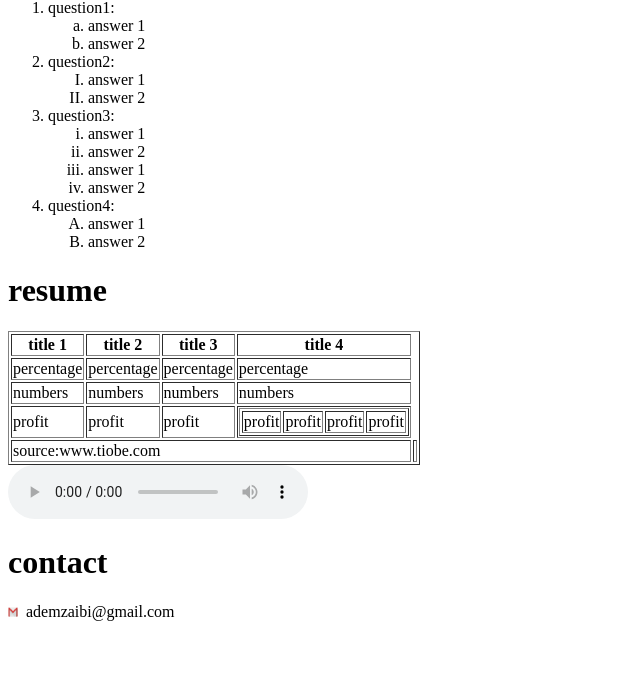
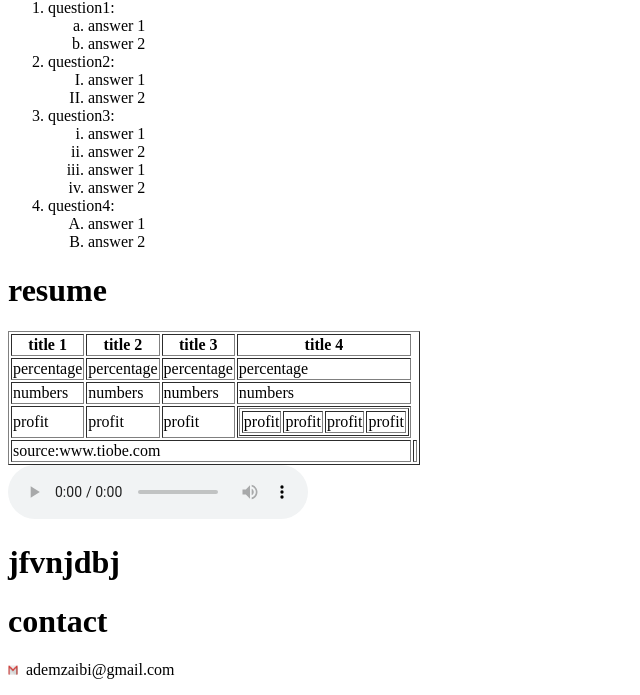
Before and after one commit to ayoubzaibi/html-ws, a plain HTML site: page index.html in a window 1280 px wide. Shown: the part 732-1427 px from the top of the page, without its empty margins (0-640 px from the left). Before the commit the page ends 1369 px from the top, so only its background shows below. Drawn offline with Linux system fonts and the light colour scheme.

Commit message:
adding title

```diff
--- a/index.html
+++ b/index.html
@@ -119,6 +119,7 @@
     </main>
 
     <footer>
+        <h1>jfvnjdbj</h1>
        <div id="contact"> <h1>contact</h1>
         <p><img src="./abdo/mail.jpg" alt="image"  width="10" height="10"title="photo"title="photo" class="info"> &nbsp;ademzaibi@gmail.com</p></footer></div>
 </body>
```
